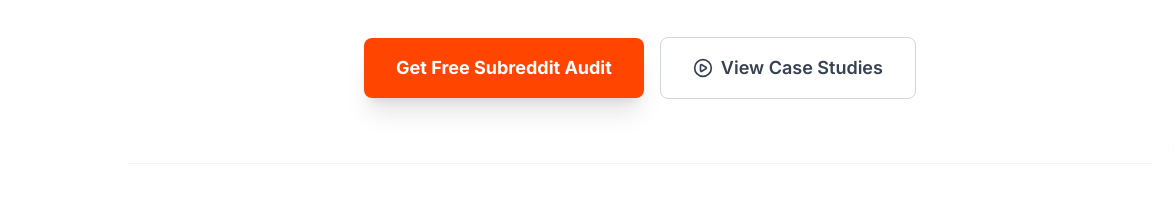
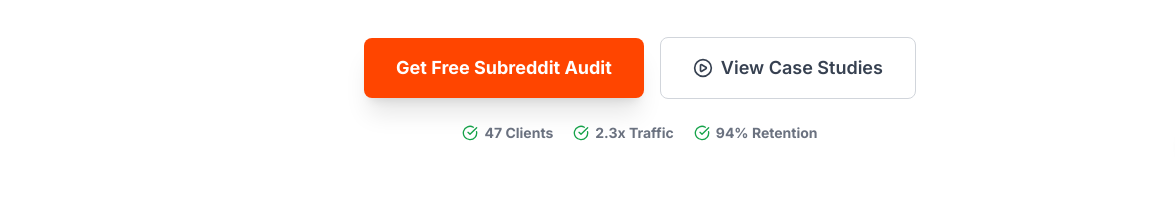
Before and after one commit to dmericcoleman/RedGrowth.partners, a website: page index.html in a window 1280 px wide. Shown: the part 585-786 px from the top of the page, 0-1175 px from the left. Drawn offline with nearby package versions, Linux system fonts and the light colour scheme.

Commit message:
stats after cta

```diff
--- a/index.html
+++ b/index.html
@@ -91,13 +91,28 @@
                 Organic mentions on Reddit don't just drive traffic—they build unbreakable brand authority, generate evergreen SEO, and put your business in front of highly targeted, high-intent audiences.
             </p>
 
-            <div class="flex flex-col sm:flex-row gap-4 justify-center items-center mb-16">
+            <div class="flex flex-col sm:flex-row gap-4 justify-center items-center mb-6">
                 <a href="#contact" class="w-full sm:w-auto bg-reddit-orange text-white text-lg px-8 py-4 rounded-lg font-bold shadow-xl hover:shadow-2xl transition transform hover:-translate-y-1 text-center">
                     Get Free Subreddit Audit
                 </a>
                 <a href="#results" class="w-full sm:w-auto bg-white text-gray-700 border border-gray-300 text-lg px-8 py-4 rounded-lg font-semibold hover:bg-gray-50 transition text-center flex items-center justify-center gap-2">
                     <i data-lucide="play-circle" class="w-5 h-5"></i> View Case Studies
                 </a>
+            </div>
+
+            <div class="flex flex-wrap justify-center gap-x-5 gap-y-2 text-xs sm:text-sm font-bold text-gray-500 mb-16 px-4">
+                <div class="flex items-center gap-1.5">
+                    <i data-lucide="check-circle" class="w-4 h-4 text-green-600"></i>
+                    <span>47 Clients</span>
+                </div>
+                <div class="flex items-center gap-1.5">
+                    <i data-lucide="check-circle" class="w-4 h-4 text-green-600"></i>
+                    <span>2.3x Traffic</span>
+                </div>
+                <div class="flex items-center gap-1.5">
+                    <i data-lucide="check-circle" class="w-4 h-4 text-green-600"></i>
+                    <span>94% Retention</span>
+                </div>
             </div>
 
             <div class="border-t border-gray-100 pt-10">
```
Also changed, not shown: assets/css/style.css.
